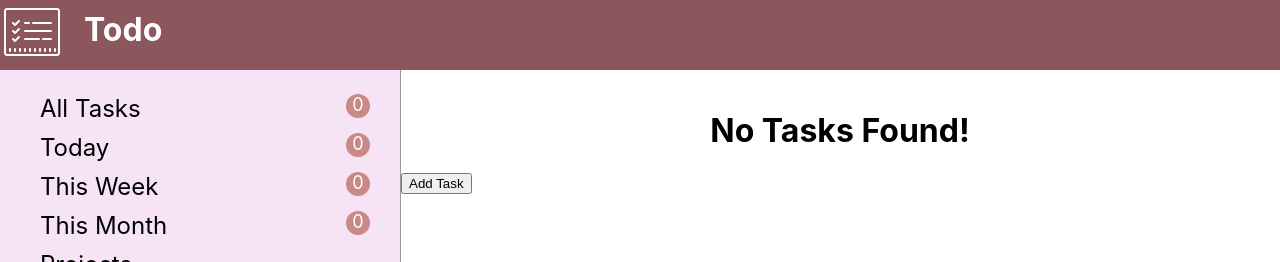
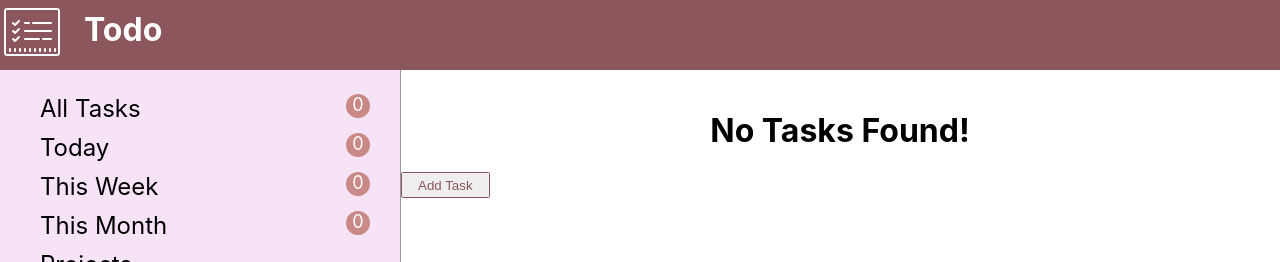
Before and after one commit to AmberThrall/Todo-App, a React (Create React App) app: page / in a window 1280 px wide. Shown: the top 262 px of the page. Built offline with nearby package versions, Linux system fonts and the light colour scheme.

Commit message:
New button design

```diff
--- a/src/App.css
+++ b/src/App.css
@@ -21,3 +21,30 @@
 .TaskFeed h1 {
     text-align: center;
 }
+
+/* Button design taken from https://fdossena.com/?p=html5cool/buttons/i.frag */
+button {
+    display: inline-block;
+    padding: 0.35em 1.2em;
+    border: 0.1em solid #8B575C;
+    margin: 0 0.3em 0.3em 0;
+    border-radius: 0.12em;
+    box-sizing: border-box;
+    text-decoration: none;
+    font-weight: 300;
+    color: #8B575C;
+    text-align: center;
+    transition: all 0.2s;
+}
+
+button:hover {
+    color: #F4F4F4;
+    background-color: #8B575C;
+}
+
+@media all and (max-width: 30em) {
+    button {
+        display: block;
+        margin: 0.4em auto;
+    }
+}
```
